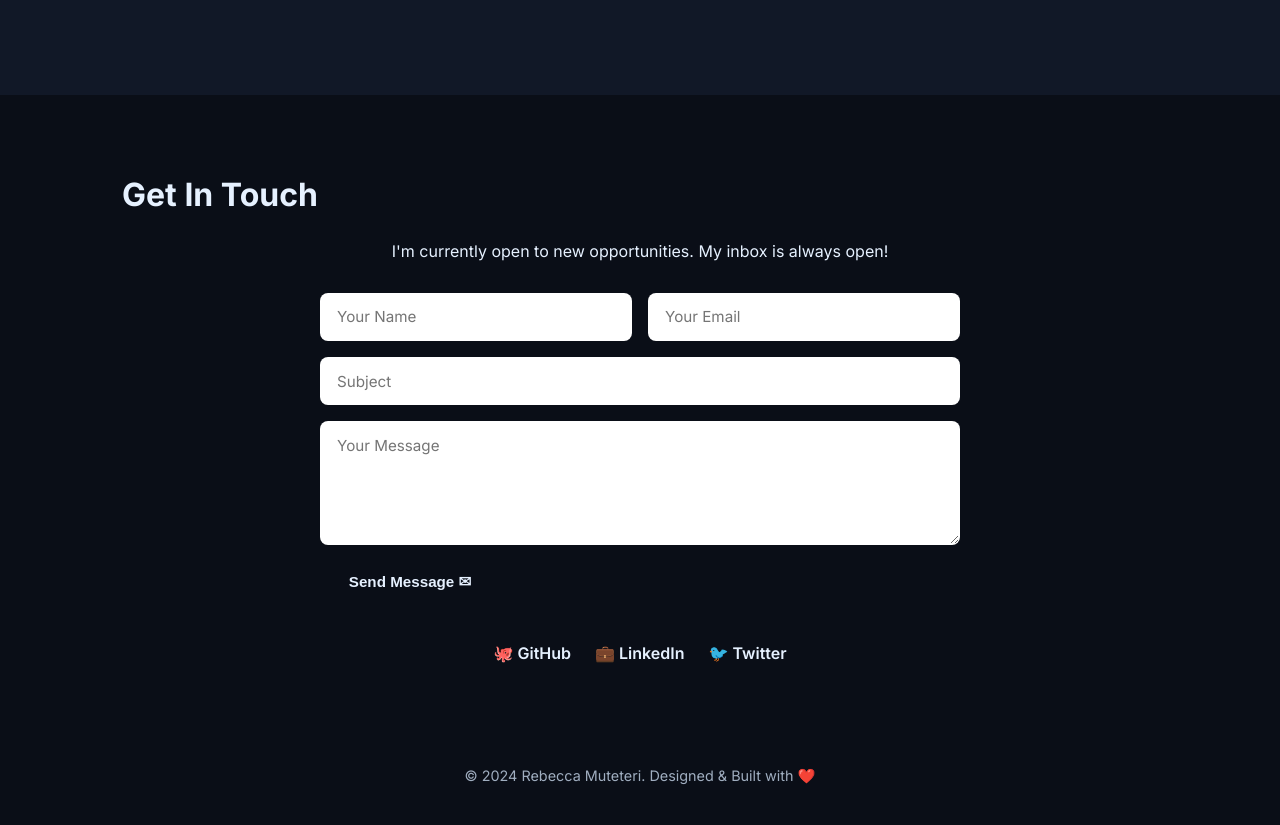
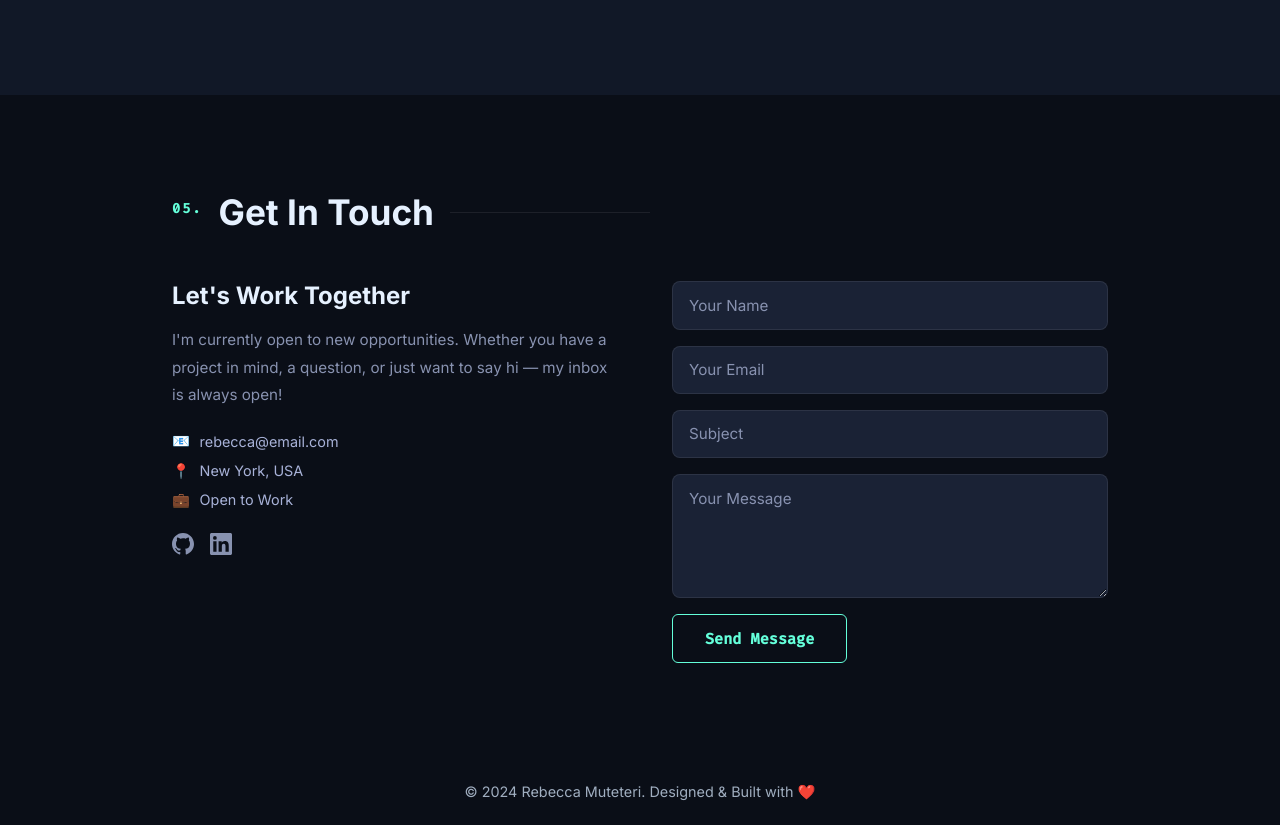
Before and after one commit to Boldecca/Smart_personal_portifolio, a React app: page / in a window 1280 px wide. Shown: the part 3446-4271 px from the top of the page. Built offline with nearby package versions, Linux system fonts and the light colour scheme; the HTML template or start-up script is replaced by a standard one.

Commit message:
updated contact

```diff
--- a/src/components/Contact.jsx
+++ b/src/components/Contact.jsx
@@ -12,24 +12,42 @@ export default function Contact() {
   }
 
   return (
-    <section id="contact" className={styles.section}>
-      <h2 className={styles.title}>Get In Touch</h2>
-      <p className={styles.sub}>I'm currently open to new opportunities. My inbox is always open!</p>
+    <section id="contact">
+      <div className="section-wrapper">
+        <h2 className="section-title">
+          <span className="section-label">05.</span> Get In Touch
+        </h2>
+        <div className={styles.layout}>
+          <div className={styles.cta}>
+            <h3>Let's Work Together</h3>
+            <p>
+              I'm currently open to new opportunities. Whether you have a project in mind,
+              a question, or just want to say hi — my inbox is always open!
+            </p>
+            <div className={styles.contactInfo}>
+              <div><span>📧</span> rebecca@email.com</div>
+              <div><span>📍</span> New York, USA</div>
+              <div><span>💼</span> Open to Work</div>
+            </div>
+            <div className={styles.socials}>
+              <a href="#" aria-label="GitHub">
+                <svg viewBox="0 0 24 24" fill="currentColor" width="22" height="22"><path d="M12 0C5.37 0 0 5.37 0 12c0 5.3 3.44 9.8 8.2 11.38.6.1.82-.26.82-.58v-2.03c-3.34.72-4.04-1.61-4.04-1.61-.55-1.39-1.34-1.76-1.34-1.76-1.09-.74.08-.73.08-.73 1.2.08 1.84 1.24 1.84 1.24 1.07 1.83 2.8 1.3 3.49 1 .1-.78.42-1.3.76-1.6-2.67-.3-5.47-1.33-5.47-5.93 0-1.31.47-2.38 1.24-3.22-.14-.3-.54-1.52.1-3.18 0 0 1.01-.32 3.3 1.23a11.5 11.5 0 0 1 3-.4c1.02 0 2.04.13 3 .4 2.28-1.55 3.29-1.23 3.29-1.23.64 1.66.24 2.88.12 3.18.77.84 1.23 1.91 1.23 3.22 0 4.61-2.81 5.63-5.48 5.92.43.37.81 1.1.81 2.22v3.29c0 .32.22.7.83.58C20.57 21.8 24 17.3 24 12c0-6.63-5.37-12-12-12z"/></svg>
+              </a>
+              <a href="#" aria-label="LinkedIn">
+                <svg viewBox="0 0 24 24" fill="currentColor" width="22" height="22"><path d="M20.45 20.45h-3.55v-5.57c0-1.33-.03-3.04-1.85-3.04-1.85 0-2.13 1.45-2.13 2.94v5.67H9.37V9h3.41v1.56h.05c.47-.9 1.63-1.85 3.36-1.85 3.59 0 4.26 2.37 4.26 5.45v6.29zM5.34 7.43a2.06 2.06 0 1 1 0-4.12 2.06 2.06 0 0 1 0 4.12zM7.12 20.45H3.56V9h3.56v11.45zM22.22 0H1.77C.79 0 0 .77 0 1.73v20.54C0 23.23.79 24 1.77 24h20.45c.98 0 1.78-.77 1.78-1.73V1.73C24 .77 23.2 0 22.22 0z"/></svg>
+              </a>
+            </div>
+          </div>
           <form className={styles.form} onSubmit={handleSubmit}>
-        <div className={styles.row}>
             <input type="text" placeholder="Your Name" required />
             <input type="email" placeholder="Your Email" required />
-        </div>
             <input type="text" placeholder="Subject" required />
             <textarea rows={5} placeholder="Your Message" required />
             <button type="submit" className={`${styles.btn} ${sent ? styles.sent : ''}`}>
-          {sent ? '✓ Message Sent!' : 'Send Message ✉'}
+              {sent ? '✓ Message Sent!' : 'Send Message'}
             </button>
           </form>
-      <div className={styles.social}>
-        <a href="#" aria-label="GitHub">🐙 GitHub</a>
-        <a href="#" aria-label="LinkedIn">💼 LinkedIn</a>
-        <a href="#" aria-label="Twitter">🐦 Twitter</a>
+        </div>
       </div>
     </section>
   )
--- a/src/components/Contact.module.css
+++ b/src/components/Contact.module.css
@@ -1,31 +1,31 @@
-.section { padding: 5rem 2rem; max-width: 1100px; margin: auto; }
-.title {
-  font-size: 2rem; font-weight: 700; color: var(--navy);
-  margin-bottom: 1rem; display: inline-block;
+.layout { display: grid; grid-template-columns: 1fr 1fr; gap: 4rem; align-items: start; }
+
+.cta h3 { font-size: 1.5rem; color: var(--white); margin-bottom: 1rem; }
+.cta p { color: var(--slate); line-height: 1.8; margin-bottom: 1.5rem; font-size: 0.95rem; }
+.contactInfo { display: flex; flex-direction: column; gap: 0.7rem; margin-bottom: 1.5rem; }
+.contactInfo div { color: var(--slate-light); font-size: 0.9rem; display: flex; align-items: center; gap: 0.6rem; }
+.socials { display: flex; gap: 1rem; }
+.socials a { color: var(--slate); transition: color 0.2s, transform 0.2s; display: flex; }
+.socials a:hover { color: var(--teal); transform: translateY(-2px); }
+
+.form { display: flex; flex-direction: column; gap: 1rem; }
+.form input, .form textarea {
+  padding: 0.85rem 1rem;
+  background: var(--bg3); border: 1px solid var(--border);
+  border-radius: 8px; font-family: inherit; font-size: 0.95rem;
+  color: var(--white); outline: none; transition: border-color 0.2s; width: 100%;
 }
-.title::after {
-  content: ''; display: block; width: 50px; height: 4px;
-  background: var(--gold); border-radius: 2px; margin-top: 0.4rem;
+.form input::placeholder, .form textarea::placeholder { color: var(--slate); }
+.form input:focus, .form textarea:focus { border-color: var(--teal); }
+.btn {
+  padding: 0.85rem 2rem; border-radius: 6px;
+  font-weight: 600; font-size: 0.95rem; cursor: pointer;
+  background: transparent; color: var(--teal);
+  border: 1.5px solid var(--teal);
+  font-family: 'Fira Code', monospace;
+  transition: all 0.2s; align-self: flex-start;
 }
-.sub { color: var(--text-light); text-align: center; margin-bottom: 2rem; }
-.form { max-width: 640px; margin: auto; display: flex; flex-direction: column; gap: 1rem; }
-.row { display: grid; grid-template-columns: 1fr 1fr; gap: 1rem; }
-.form input, .form textarea {
-  padding: 0.85rem 1rem; border: 1.5px solid var(--border); border-radius: 8px;
-  font-family: inherit; font-size: 0.95rem; color: var(--text);
-  transition: border-color 0.2s; outline: none; width: 100%;
-}
-.form input:focus, .form textarea:focus { border-color: var(--navy); }
-.btn {
-  align-self: flex-start; padding: 0.75rem 1.8rem; border-radius: 6px;
-  font-weight: 600; font-size: 0.95rem; cursor: pointer;
-  background: var(--gold); color: var(--navy-dark); border: 2px solid var(--gold);
-  transition: all 0.2s;
-}
-.btn:hover { background: var(--gold-light); }
-.sent { background: #2d7a4f !important; border-color: #2d7a4f !important; color: white !important; }
-.social { display: flex; justify-content: center; gap: 1.5rem; margin-top: 2.5rem; }
-.social a { font-size: 1rem; font-weight: 600; color: var(--navy); transition: color 0.2s; }
-.social a:hover { color: var(--gold); }
+.btn:hover { background: var(--teal-dim); }
+.sent { background: rgba(45,122,79,0.2) !important; border-color: #2d7a4f !important; color: #4ade80 !important; }
 
-@media (max-width: 768px) { .row { grid-template-columns: 1fr; } }
+@media (max-width: 768px) { .layout { grid-template-columns: 1fr; } }
```
Lines whose indentation alone changed are shown as unchanged.
